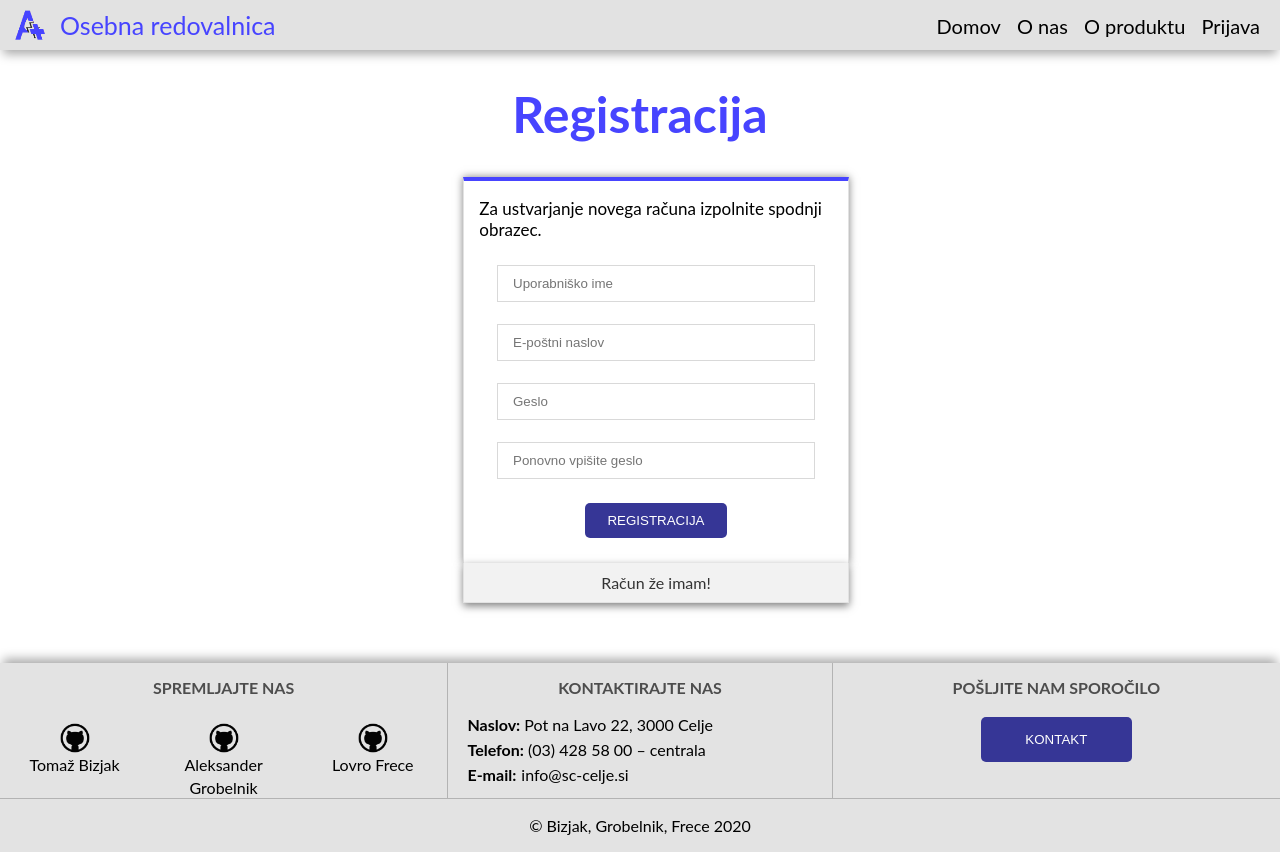
After one commit to EncryptedShoesHD/maturitetna_naloga, a PHP site: page /member/register.php in a window 1280 px wide. The commit adds this page. Run offline with PHP 8.4, Linux system fonts and the light colour scheme.

Commit message:
Added register and forgotten password forms.

```diff
--- a/css/style.css
+++ b/css/style.css
@@ -145,7 +145,7 @@ h4 {
   color: #4744ff;
 }
 
-form[id='login'] {
+form[id='login'], form[id="register"], form[id="resetpass"] {
   width: 30%;
   margin-left: calc(35%);
   border: solid 1px #e2e2e2;
@@ -155,6 +155,10 @@ form[id='login'] {
   border-bottom: none;
   margin-bottom: 0;
   box-shadow: 0px 0px 8px 0px rgba(0,0,0,0.5);
+}
+
+form[id="resetpass"] {
+  margin-bottom: 60px;
 }
 
 form>#instruction {
--- /dev/null
+++ b/member/register.php
@@ -0,0 +1,30 @@
+<?php
+  $rootFolder = "../";
+?>
+
+<html>
+  <head>
+    <link rel="stylesheet" type="text/css" href=<?php echo $rootFolder . "css/style.css"; ?>>
+    <link rel="shortcut icon" type="image/png" href=<?php echo $rootFolder . "images/logo.png"; ?>>
+    <title>Osebna redovalnica A+</title>
+  </head>
+  <body>
+    <?php include($rootFolder . 'includes/site-parts/navbar.php'); ?>
+    <div id="page_body">
+      <h1 id="body_title">Registracija</h1>
+      <form id="register">
+        <p id="instruction">Za ustvarjanje novega računa izpolnite spodnji obrazec.</p>
+        <input type="text" id="username" name="username" placeholder="Uporabniško ime" pattern="|[a-zA-Z0-9_-]{8,30}" title="Vnesite uporabniško ime, ki vsebuje najmanj 8 znakov. Vsebuje lahko male in velike črke, številke in vezaj ter podčrtaj."required><br>
+        <input type="text" id="email" name="email" placeholder="E-poštni naslov" pattern="[a-z0-9._%+-]+@[a-z0-9.-]+\.[a-z]{2,4}$|" title="Vnesite veljaven e-poštni naslov, saj boste nanj dobili potrditveno e-pošto."required><br>
+        <input type="password" id="password" name="password" placeholder="Geslo" pattern=".{8,}" required><br>
+        <input type="password" id="password2" name="password2" placeholder="Ponovno vpišite geslo" pattern=".{8,}" required><br>
+        <input type="submit" value="REGISTRACIJA">
+      </form>
+      <!-- Uporabnik račun že ima. -->
+      <div id="noacc_fp">
+        <a href="./login.php">Račun že imam!</a>
+      </div>
+    </div>
+    <?php include($rootFolder . 'includes/site-parts/footer.php') ?>
+  </body>
+</html>
```
Also changed, not shown: member/forgotten_password.php (added, +23 -0 lines).
